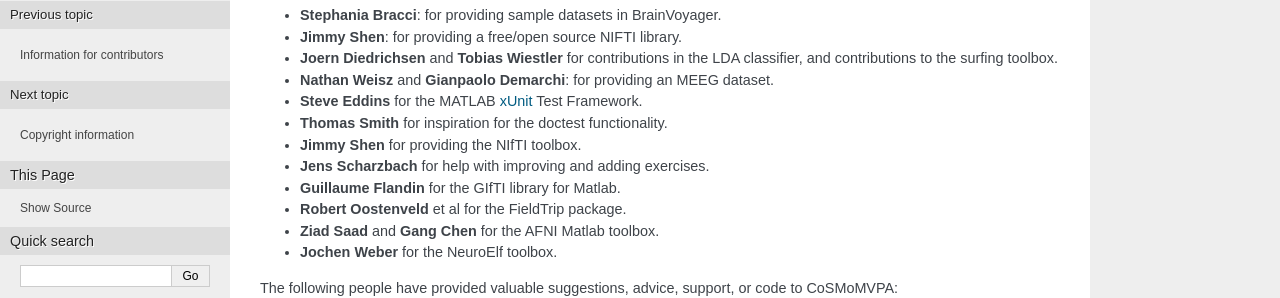
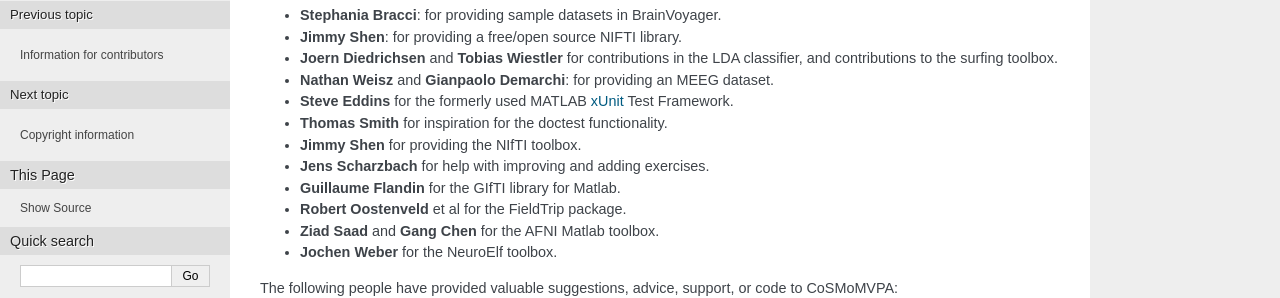
Before and after one commit to CoSMoMVPA/CoSMoMVPA, a Sphinx documentation site: the page built from doc/source/thanks.rst, in a window 1280 px wide. Shown: the part 370-668 px from the top of the page. Built offline with Sphinx 7.4.7, drawn with Linux system fonts in a browser that asks for light colours; pages that are not in the unit, such as notebooks, are missing from menus; cross-references to code outside the pages are shown as plain code.

```diff
--- a/doc/source/thanks.rst
+++ b/doc/source/thanks.rst
@@ -17,7 +17,7 @@ We would like to thank the following people for specific contributions:
 +  **Jimmy Shen**: for providing a free/open source NIFTI library.
 +  **Joern Diedrichsen** and **Tobias Wiestler** for contributions in the LDA classifier, and contributions to the surfing toolbox.
 +  **Nathan Weisz** and **Gianpaolo Demarchi**: for providing an MEEG dataset.
-+  **Steve Eddins** for the MATLAB xUnit_ Test Framework.
++  **Steve Eddins** for the formerly used MATLAB xUnit_ Test Framework.
 +  **Thomas Smith** for inspiration for the doctest functionality.
 +  **Jimmy Shen** for providing the NIfTI toolbox.
 +  **Jens Scharzbach** for help with improving and adding exercises.
```
Also changed, not shown: 2 other files.
